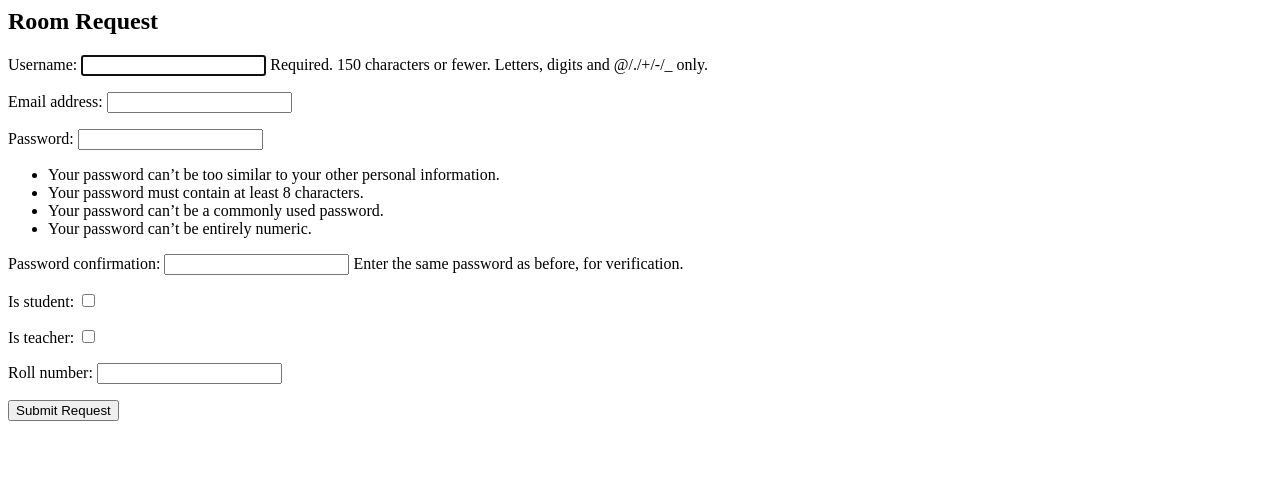
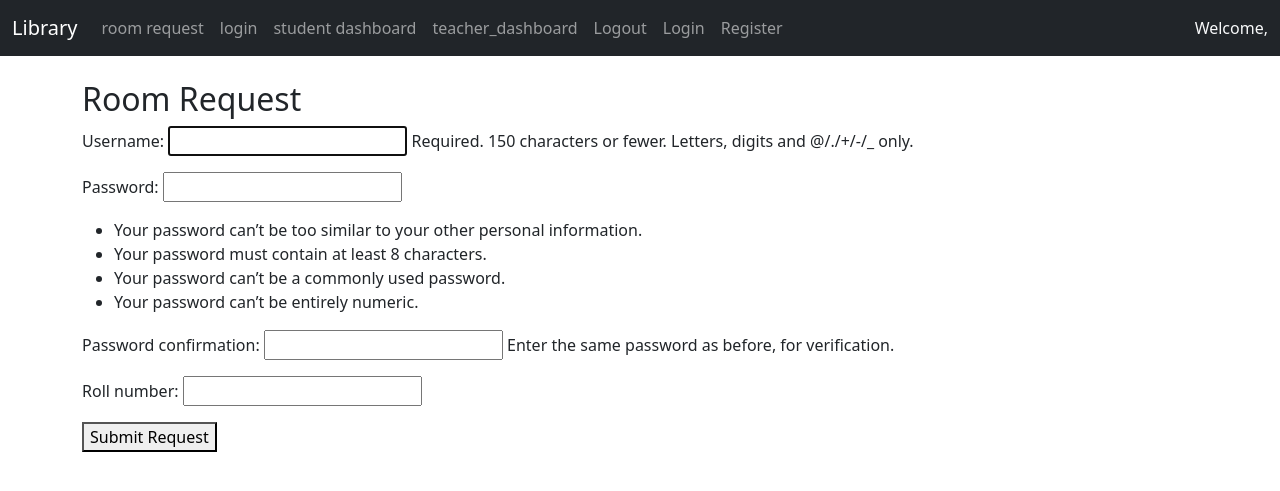
Before and after one commit to jksonar/hostal_mgmt2, a Django app: page /register/ in a window 1280 px wide. Shown: the top 491 px of the page. Run offline with Django 5.2, Linux system fonts and the light colour scheme.

Commit message:
improve some changes

```diff
--- a/core/forms.py
+++ b/core/forms.py
@@ -1,27 +1,21 @@
 from django import forms
 from .models import RoomRequest
-from django.contrib.auth.forms import UserCreationForm
 from django.contrib.auth.models import User
 from django.contrib.auth.forms import UserCreationForm
+from .models import StudentProfile, TeacherProfile
+from django.core.exceptions import ValidationError
 
 class RoomRequestForm(forms.ModelForm):
     class Meta:
         model = RoomRequest
-        # fields = ['student', 'teacher']  # One of them will be filled based on user type
-        fields = []  # We will set student/teacher in the view
+        fields = ['student', 'teacher']  # One of them will be filled based on user type
 
 # forms.py
 class UserRegisterForm(UserCreationForm):
-    is_student = forms.BooleanField(required=False)
-    is_teacher = forms.BooleanField(required=False)
-    roll_number = forms.CharField(required=False)
-
-    class Meta:
-        model = User
-        fields = ['username', 'email', 'password1', 'password2', 'is_student', 'is_teacher', 'roll_number']
+    roll_number = forms.CharField(max_length=20)
 
     def clean_roll_number(self):
-        roll = self.cleaned_data.get('roll_number')
-        if roll and StudentProfile.objects.filter(roll_number=roll).exists():
-            raise forms.ValidationError("A student with this roll number already exists.")
-        return roll
+        roll_number = self.cleaned_data['roll_number']
+        if StudentProfile.objects.filter(roll_number=roll_number).exists():
+            raise ValidationError("This roll number is already in use.")
+        return roll_number
--- a/core/urls.py
+++ b/core/urls.py
@@ -8,4 +8,5 @@ urlpatterns = [
     path('student/dashboard/', views.student_dashboard, name='student_dashboard'),
     path('teacher/dashboard/', views.teacher_dashboard, name='teacher_dashboard'),
     path('register/', views.register, name='register'),
+    path('logout/', views.user_logout, name='logout'),
 ]
--- a/core/views.py
+++ b/core/views.py
@@ -2,14 +2,15 @@ from .forms import UserRegisterForm, RoomRequestForm
 from .models import StudentProfile, TeacherProfile, RoomRequest
 from django.shortcuts import render, redirect
 from django.contrib.auth.decorators import login_required
-from django.contrib.auth import authenticate, login
+from django.contrib.auth import authenticate, login, logout
 from django.contrib.auth.forms import AuthenticationForm
+from django.contrib import messages
 
 # Create your views here.
-from django.http import HttpResponse
+# from django.http import HttpResponse
 
 def home(request):
-    return HttpResponse("Welcome to Hostel Management System")
+    return render(request,'base.html')
 
 def request_room(request):
     if request.method == 'POST':
@@ -72,7 +73,7 @@ def student_dashboard(request):
 @login_required
 def teacher_dashboard(request):
     profile = request.user.teacherprofile
-    latest_request = RoomRequest.objects.filter(student=profile).order_by('-requested_at').first()
+    latest_request = RoomRequest.objects.select_related('student').order_by('-requested_at').first()
 
     allow_request = (
         not latest_request or
@@ -118,3 +119,21 @@ def register(request):
     else:
         form = UserRegisterForm()
     return render(request, 'core/register.html', {'form': form})
+
+def user_logout(request):
+    logout(request)
+    return redirect('login')
+
+def register(request):
+    if request.method == 'POST':
+        form = UserRegisterForm(request.POST)
+        if form.is_valid():
+            user = form.save()
+            StudentProfile.objects.create(
+                user=user,
+                roll_number=form.cleaned_data['roll_number']
+            )
+            # Proceed with login or redirect
+    else:
+        form = UserRegisterForm()
+    return render(request, 'core/register.html', {'form': form})
--- /dev/null
+++ b/templates/base.html
@@ -0,0 +1,57 @@
+<!DOCTYPE html>
+<html lang="en">
+<head>
+    <meta charset="UTF-8">
+    <title>Library System</title>
+    <link rel="stylesheet" href="https://cdn.jsdelivr.net/npm/bootstrap@5.3.0/dist/css/bootstrap.min.css">
+</head>
+<body>
+    <!-- Navbar -->
+    <nav class="navbar navbar-expand-lg navbar-dark bg-dark mb-4">
+        <div class="container-fluid">
+            <a class="navbar-brand" href="{% url 'home' %}">Library</a>
+            <button class="navbar-toggler" type="button" data-bs-toggle="collapse" data-bs-target="#navbarNav">
+                <span class="navbar-toggler-icon"></span>
+            </button>
+            <div class="collapse navbar-collapse" id="navbarNav">
+                <ul class="navbar-nav me-auto">
+                    {% comment %} {% if user.is_authenticated %} {% endcomment %}
+                        <li class="nav-item"><a class="nav-link" href="{% url 'request_room' %}">room request</a></li>
+                        <li class="nav-item"><a class="nav-link" href="{% url 'login' %}">login</a></li>
+                        <li class="nav-item"><a class="nav-link" href="{% url 'student_dashboard' %}">student dashboard</a></li>
+                        {% comment %} {% if user.is_staff %} {% endcomment %}
+                            <li class="nav-item"><a class="nav-link" href="{% url 'teacher_dashboard' %}">teacher_dashboard</a></li>
+                        {% comment %} {% endif %} {% endcomment %}
+                        <form method="post" action="{% url 'logout' %}" style="display:inline;">
+                        {% csrf_token %}
+                        <li class="nav-item"><button type="submit" class="nav-link btn btn-link">Logout</button></li>
+                        </form>
+                    {% comment %} {% else %} {% endcomment %}
+                        <li class="nav-item"><a class="nav-link" href="{% url 'login' %}">Login</a></li>
+                        <li class="nav-item"><a class="nav-link" href="{% url 'register' %}">Register</a></li>
+                    {% comment %} {% endif %} {% endcomment %}
+                </ul>
+                {% comment %} {% if user.is_authenticated %} {% endcomment %}
+                    <span class="navbar-text text-light">Welcome, {{ user.username }}</span>
+                {% comment %} {% endif %} {% endcomment %}
+            </div>
+        </div>
+    </nav>
+    {% comment %} {% if messages %} {% endcomment %}
+    <div class="container mt-3">
+        {% comment %} {% for message in messages %}
+            <div class="alert alert-{{ message.tags }} alert-dismissible fade show" role="alert">
+                {{ message }}
+                <button type="button" class="btn-close" data-bs-dismiss="alert" aria-label="Close"></button>
+            </div>
+        {% endfor %} {% endcomment %}
+    </div>
+    {% comment %} {% endif %} {% endcomment %}
+    <div class="container">
+        {% block content %}
+        {% endblock %}
+    </div>
+    <script src="https://cdn.jsdelivr.net/npm/chart.js"></script>
+    <script src="https://cdn.jsdelivr.net/npm/bootstrap@5.3.0/dist/js/bootstrap.bundle.min.js"></script>
+</body>
+</html>
--- a/templates/core/login.html
+++ b/templates/core/login.html
@@ -1,3 +1,6 @@
+{% extends "base.html" %}
+
+{% block content %}
 <form method="post">
   {% csrf_token %}
   {{ form.non_field_errors }}
@@ -13,3 +16,4 @@
   </div>
   <button type="submit">Login</button>
 </form>
+{% endblock content %}
--- a/templates/core/register.html
+++ b/templates/core/register.html
@@ -1,6 +1,11 @@
+{% extends "base.html" %}
+
+{% block content %}
+
 <h2>Room Request</h2>
 <form method="post">
     {% csrf_token %}
     {{ form.as_p }}
     <button type="submit">Submit Request</button>
 </form>
+{% endblock %}
--- a/templates/core/request_room.html
+++ b/templates/core/request_room.html
@@ -1,6 +1,12 @@
+{% extends "base.html" %}
+
+{% block content %}
+
 <h2>Room Request</h2>
 <form method="post">
     {% csrf_token %}
     {{ form.as_p }}
     <button type="submit">Submit Request</button>
 </form>
+
+{% endblock %}
--- a/templates/core/student_dashboard.html
+++ b/templates/core/student_dashboard.html
@@ -1,3 +1,7 @@
+{% extends "base.html" %}
+
+{% block content %}
+
 <h2>Student Dashboard</h2>
 <p>Welcome {{ profile.user.username }}</p>
 <p>Your Room: {{ profile.room|default:"Not allocated yet" }}</p>
@@ -18,3 +22,4 @@
 {% else %}
   <p style="color: grey;"><em>You cannot submit a new request until the current one is resolved.</em></p>
 {% endif %}
+{% endblock %}
--- a/templates/core/teacher_dashboard.html
+++ b/templates/core/teacher_dashboard.html
@@ -1,3 +1,7 @@
+{% extends "base.html" %}
+
+{% block content %}
+
 <h2>Teacher Dashboard</h2>
 <p>Welcome {{ profile.user.username }}</p>
 <p>Your Room: {{ profile.room|default:"Not allocated yet" }}</p>
@@ -18,3 +22,5 @@
 {% else %}
   <p style="color: grey;"><em>You cannot submit a new request until the current one is resolved.</em></p>
 {% endif %}
+
+{% endblock %}
```
Also changed, not shown: core/signals.py (+2 -6 lines).
